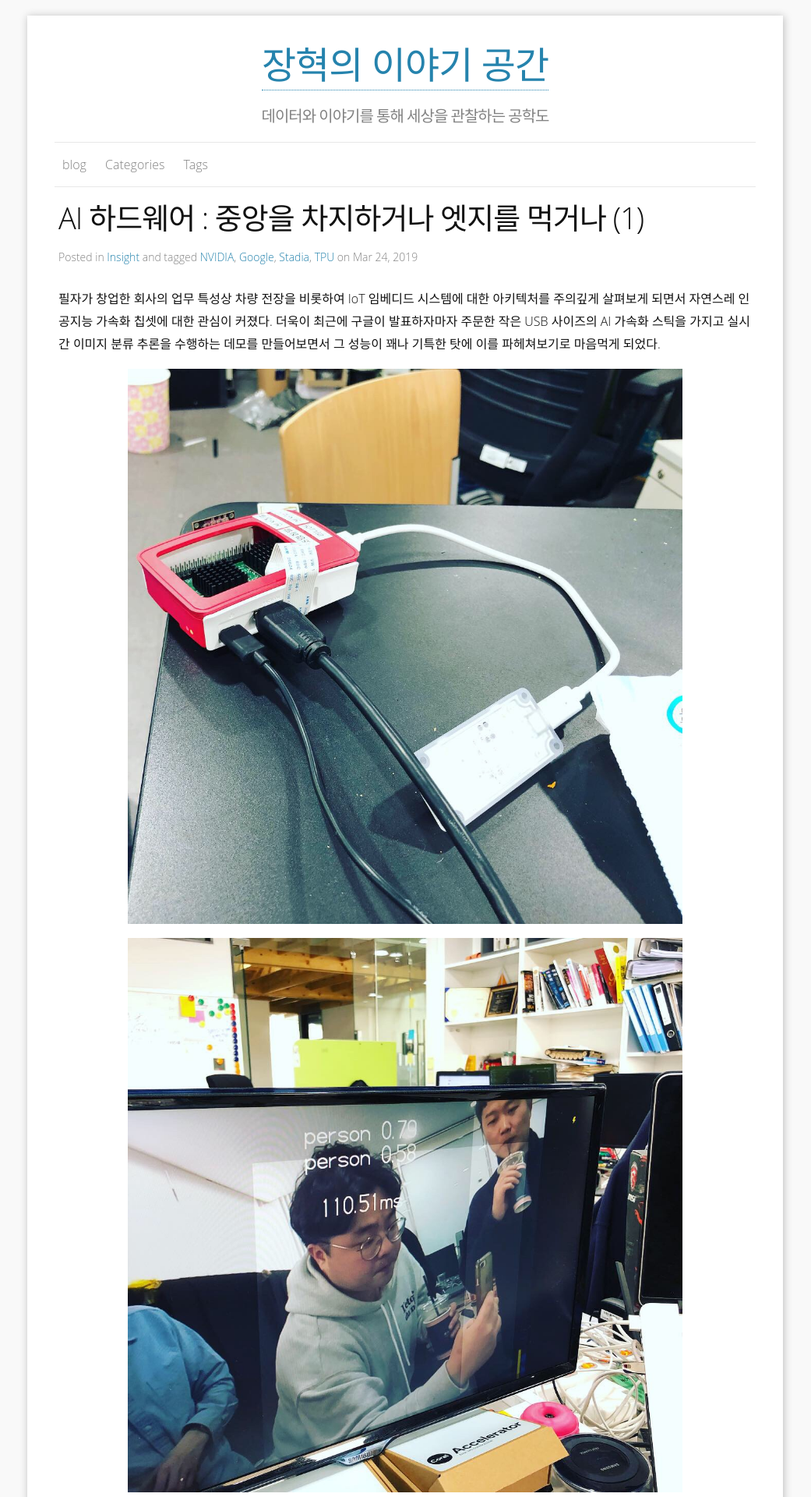
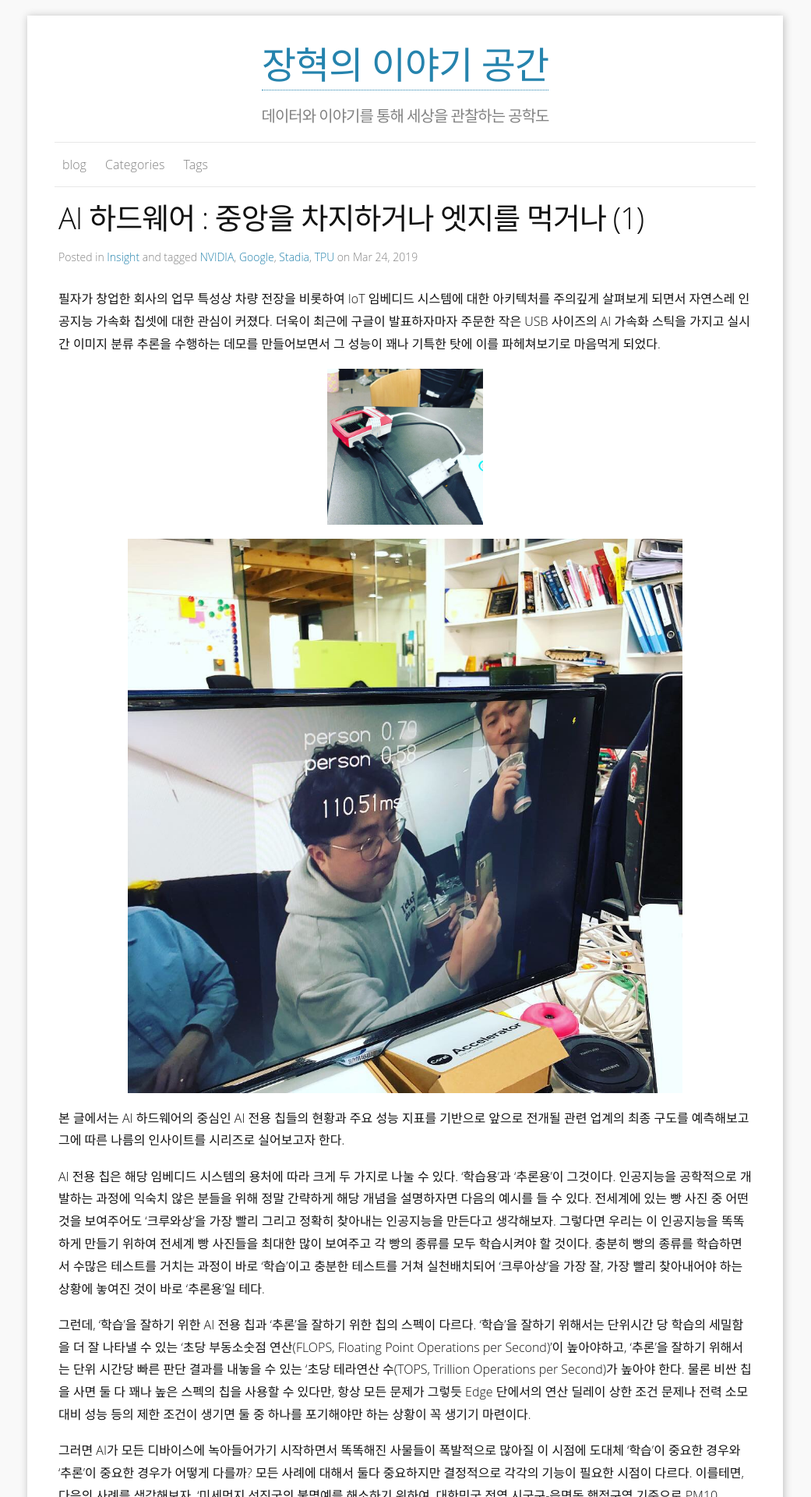
Before and after one commit to HyoukJang/HyoukJang.github.io, a Jekyll site: the page built from _posts/2019-03-24-Central-Decentral.md, in a window 1280 px wide. Shown: the top 1920 px of the page at 78% size, without its empty margins (120-1161 px from the left). Built offline with Jekyll 4.4.1, drawn with Linux system fonts in a browser that asks for light colours; nearby versions of some CDN libraries; some web fonts are replaced; comment, search, counter and statistics services are not loaded.

Commit message:
test image size

```diff
--- a/_posts/2019-03-24-Central-Decentral.md
+++ b/_posts/2019-03-24-Central-Decentral.md
@@ -11,7 +11,7 @@ open: true
 필자가 창업한 회사의 업무 특성상 차량 전장을 비롯하여 IoT 임베디드 시스템에 대한 아키텍처를 주의깊게 살펴보게 되면서 자연스레 인공지능 가속화 칩셋에 대한 관심이 커졌다. 더욱이 최근에 구글이 발표하자마자 주문한 작은 USB 사이즈의 AI 가속화 스틱을 가지고 실시간 이미지 분류 추론을 수행하는 데모를 만들어보면서 그 성능이 꽤나 기특한 탓에 이를 파헤쳐보기로 마음먹게 되었다.
 
 
-![Google Coral_1]({{site.baseurl}}/images/coral_1.JPG)
+![Google Coral_1]({{site.baseurl}}/images/coral_1.JPG){: width="200" height="200"}
 
 ![Google Coral_2]({{site.baseurl}}/images/coral_2.JPG)
 
```
